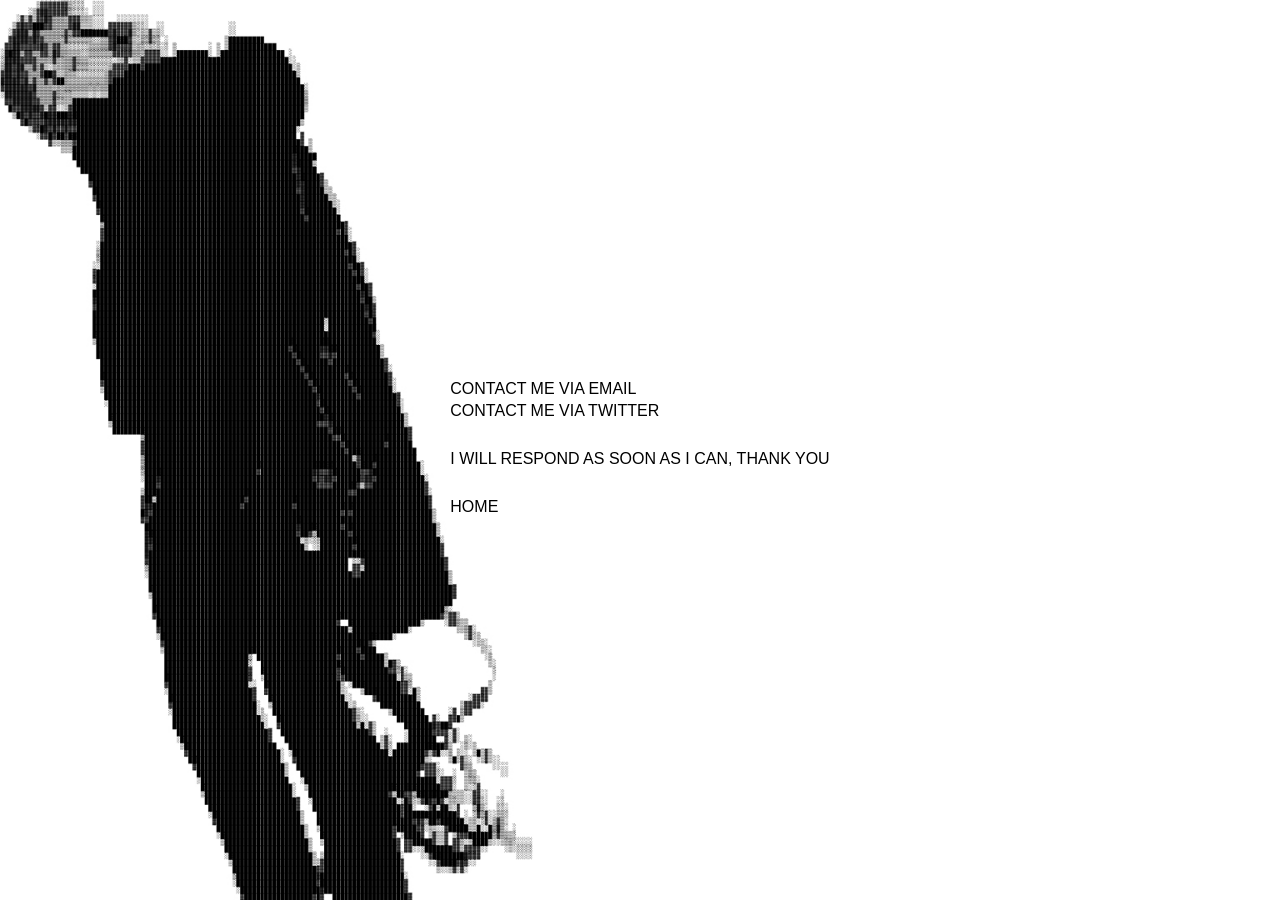
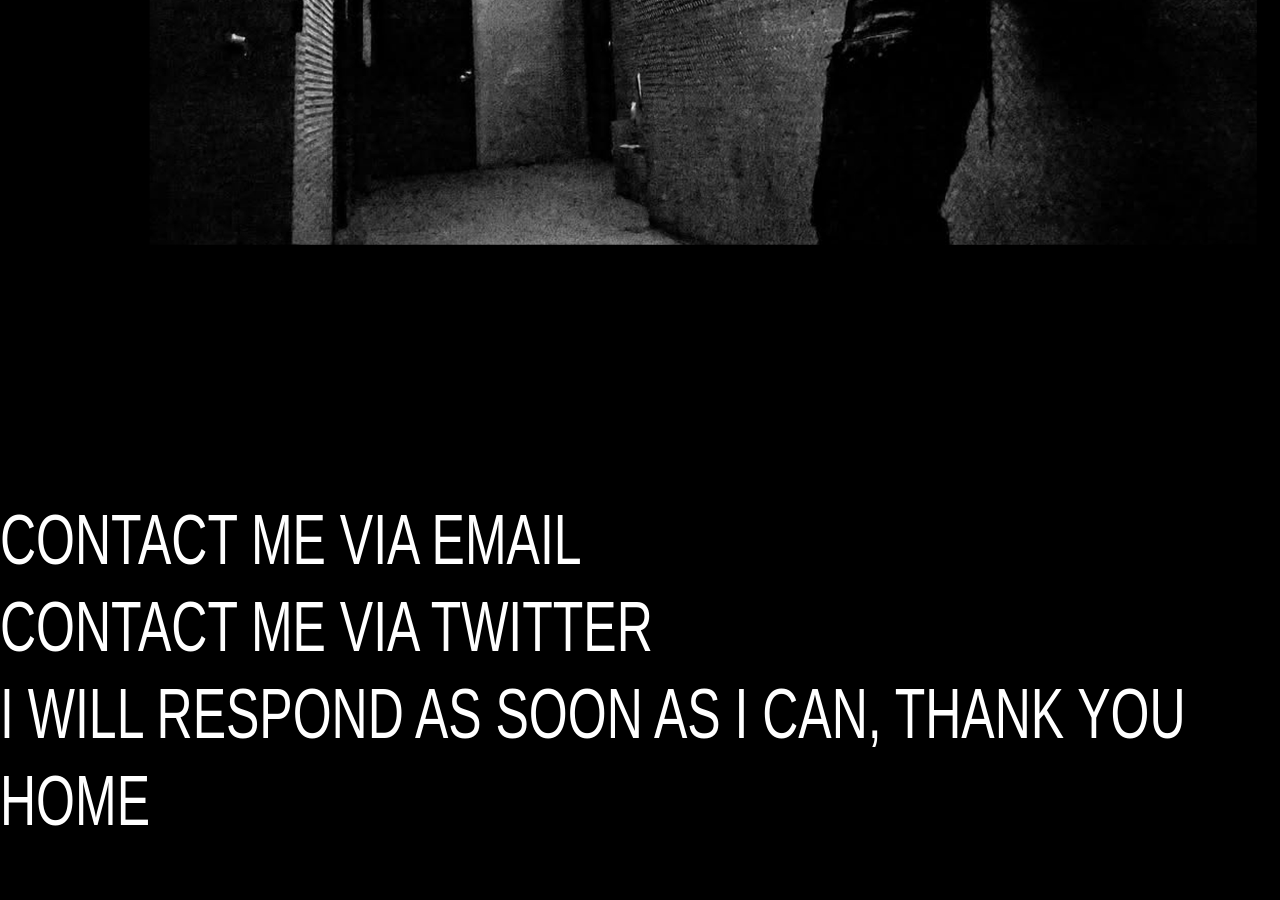
Before and after one commit to pxsswordprotected/personalsite, a Jekyll site: the page docs/contact_me/index.html, which Jekyll copies as it is, in a window 1280 px wide. Built offline with Jekyll 4.4.1, drawn with Linux system fonts in a browser that asks for light colours.

Commit message:
updated look of contact page

```diff
--- a/docs/contact_me/index.html
+++ b/docs/contact_me/index.html
@@ -3,8 +3,8 @@
 <head>
     <meta charset="UTF-8">
     <meta name="viewport" content="width=device-width, initial-scale=1.0">
-    <title>Contact Me</title>
-    <link rel="stylesheet" href="../styles.css">
+    <title>CONTACT</title>
+    <link rel="stylesheet" href="styles-contact-me.css">
 </head>
 <body>
     <div class="contact-container">
@@ -12,7 +12,7 @@
             <li><a href="mailto:jamesalford661@gmail.com">CONTACT ME VIA EMAIL</a></li>
             <li><a href = "https://x.com/psswordprotectd">CONTACT ME VIA TWITTER</a></li>
             <li id="response-time">I WILL RESPOND AS SOON AS I CAN, THANK YOU</li>
-            <li class="home-button"><a href="index.html">HOME</a></li>
+            <li class="home-button"><a href="https://pxsswordprotected.github.io/personalsite/">HOME</a></li>
         </ul>
     </div>
 </body>
--- /dev/null
+++ b/docs/contact_me/styles-contact-me.css
@@ -0,0 +1,76 @@
+* {
+    margin: 0;
+    padding: 0;
+}
+
+body {
+    font-family: sans-serif;
+    background-color: black;
+    color: white;
+    background-image: url('../background2.jpg');
+    background-size: cover;
+    background-position: center;
+    background-repeat: no-repeat;
+    font-size: 50px;
+}
+
+.contact-container {
+    position: fixed;
+    top:500px;
+    transform: scaleY(1.4);
+    transform-origin: 0 0;
+}
+
+.contact-list {
+    list-style: none;
+    margin: 0;
+    padding: 0;
+}
+
+.contact-list li {
+    margin-bottom: 4px;
+}
+
+a{
+    text-decoration: none;
+    color: white;
+  }
+
+a:hover{
+    color: rgb(255, 0, 0);
+    text-decoration: underline;
+    text-shadow:10px 50px 0px rgb(255, 0, 0),
+    10px 100px 0px rgba(255, 0, 0),
+    10px 200px 0px rgba(255, 0, 0),
+    10px 300px 0px rgba(255, 0, 0),
+    10px 400px 0px rgba(255, 0, 0),
+    10px 500px 0px rgba(255, 0, 0),
+    10px 600px 0px rgba(255, 0, 0),
+    10px 700px 0px rgba(255, 0, 0),
+    500px 0px 0px rgb(255, 0, 0),
+    800px 0px 0px rgba(255, 0, 0),
+    1000px 0px 0px rgba(255, 0, 0),
+    12000px 0px 0px rgba(255, 0, 0),
+    1400px 0px 0px rgba(255, 0, 0);
+}
+
+@media (max-width: 1000px) {
+    body {
+        background-size:cover;
+        overflow-y: hidden;
+    }
+    .contact-container{
+        position: absolute;
+        top:100px;
+        left: 48px;
+        transform: scaleY(1.3);
+        transform-origin: 0 0;
+        width: 150px;
+        font-size: 26px;
+    }
+    .home-button {
+        padding-left:200px;
+    }
+
+
+}
```
